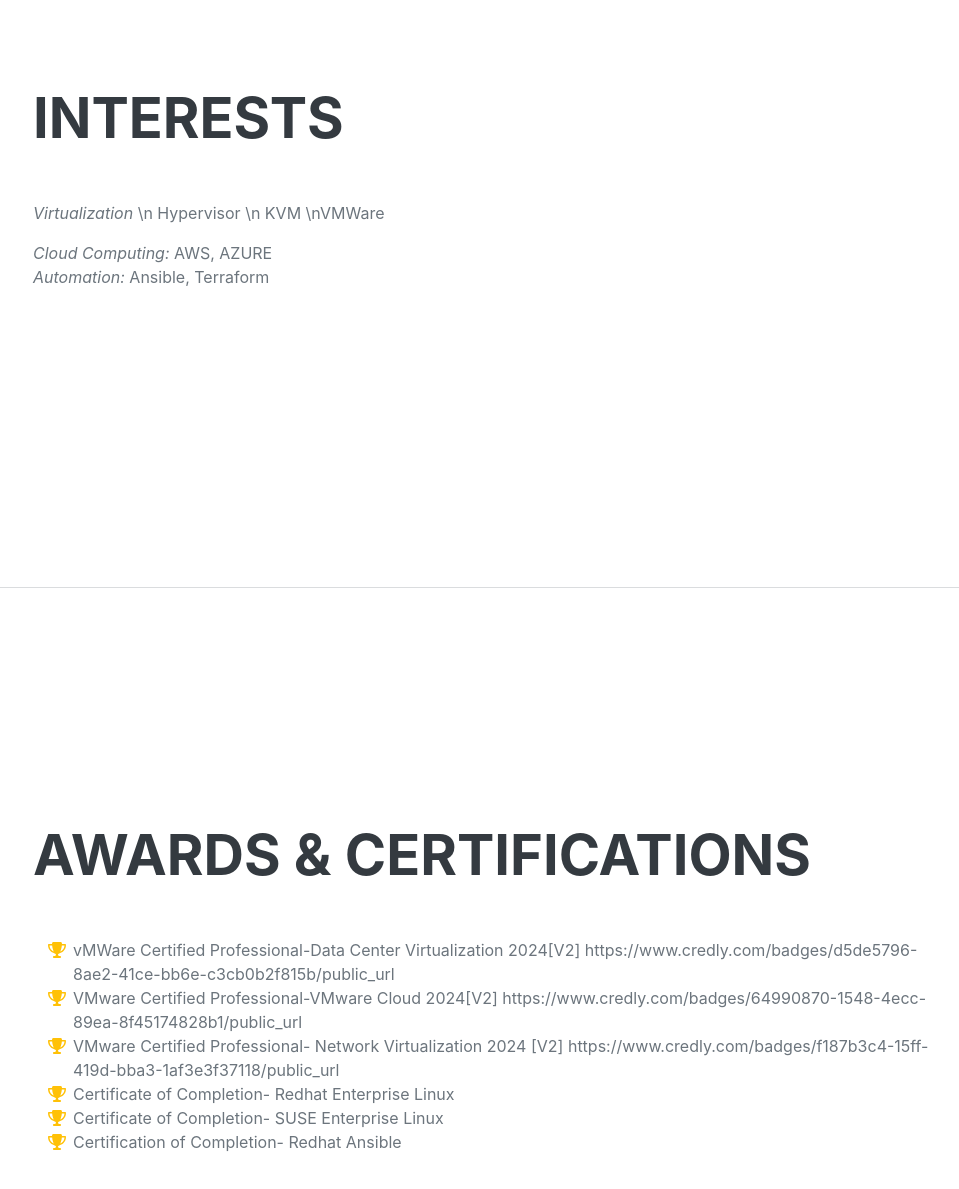
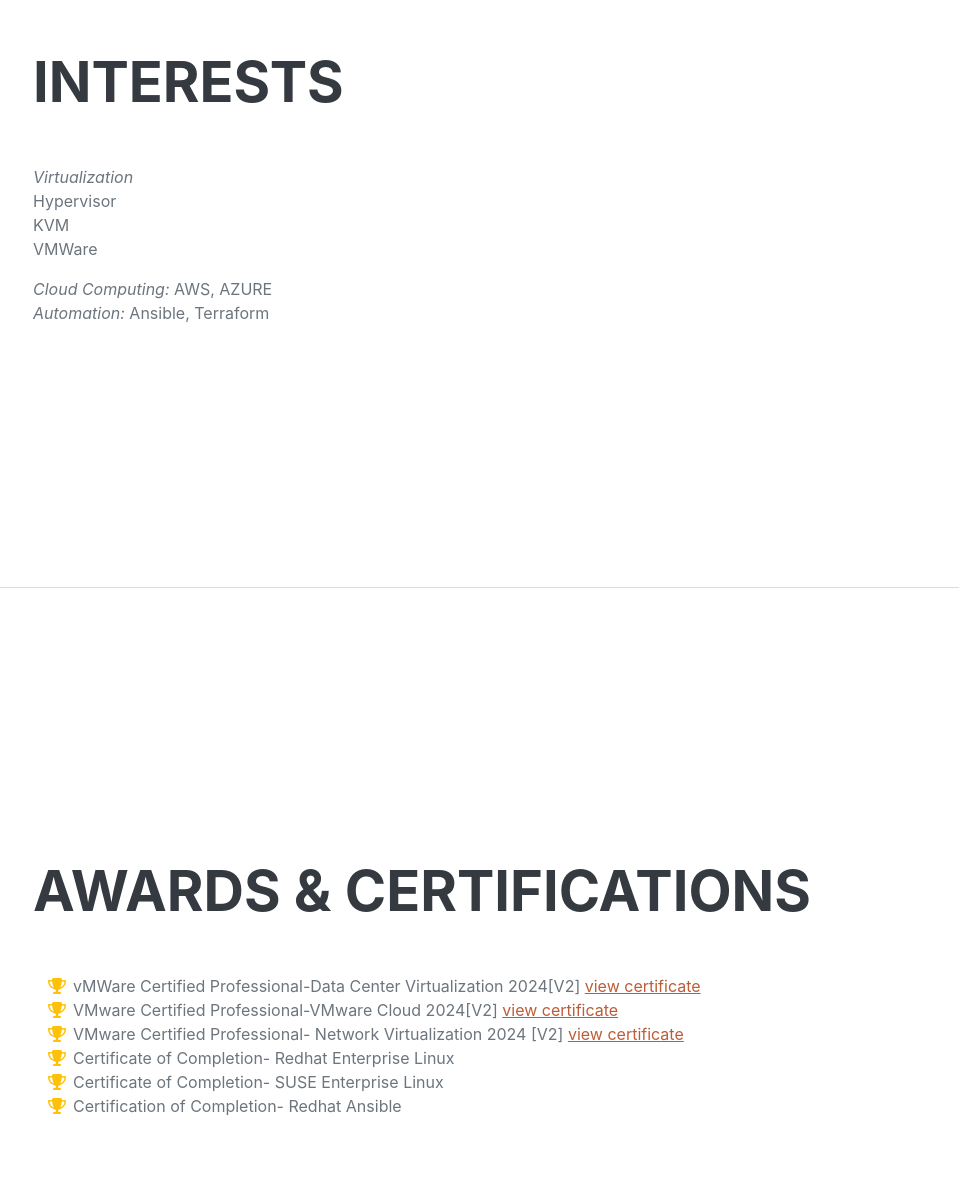
Before and after one commit to tomhiwet/tomhiwet.github.io, a plain HTML site: page index.html in a window 1280 px wide. Shown: the part 4305-5494 px from the top of the page, without its empty margins (287-1246 px from the left). Drawn offline with nearby package versions, Linux system fonts and the light colour scheme; a script that the page names is missing; a web font is replaced by a local one.

Commit message:
Update index.html

```diff
--- a/index.html
+++ b/index.html
@@ -193,7 +193,7 @@
             <section class="resume-section" id="interests">
                 <div class="resume-section-content">
                     <h2 class="mb-5">Interests</h2>
-                    <p><em>Virtualization</em> \n Hypervisor \n KVM \nVMWare </p>
+                    <p><em>Virtualization</em> <br>Hypervisor <br>KVM <br>VMWare </p>
                     <p class="mb-0"> <em>Cloud Computing: </em> AWS, AZURE </p>
                     <p class="mb-0"> <em>Automation: </em> Ansible, Terraform </p>
                 </div>
@@ -207,18 +207,18 @@
                         <li>
                             <span class="fa-li"><i class="fas fa-trophy text-warning"></i></span>
                             vMWare Certified Professional-Data Center Virtualization 2024[V2]
-                            <a>https://www.credly.com/badges/d5de5796-8ae2-41ce-bb6e-c3cb0b2f815b/public_url</a>
+                            <a href="https://www.credly.com/badges/d5de5796-8ae2-41ce-bb6e-c3cb0b2f815b/public_url">view certificate</a>
                         </li>
                         <li>
                             <span class="fa-li"><i class="fas fa-trophy text-warning"></i></span>
                            VMware Certified Professional-VMware Cloud 2024[V2]
-                           <a>https://www.credly.com/badges/64990870-1548-4ecc-89ea-8f45174828b1/public_url</a>
+                           <a href="https://www.credly.com/badges/64990870-1548-4ecc-89ea-8f45174828b1/public_url">view certificate</a>
                         </li>
 
                         <li>
                             <span class="fa-li"><i class="fas fa-trophy text-warning"></i></span>
                             VMware Certified Professional- Network Virtualization 2024 [V2]
-                           <a>https://www.credly.com/badges/f187b3c4-15ff-419d-bba3-1af3e3f37118/public_url</a>
+                           <a href="https://www.credly.com/badges/f187b3c4-15ff-419d-bba3-1af3e3f37118/public_url">view certificate</a>
                         </li>
                         <li>
                             <span class="fa-li"><i class="fas fa-trophy text-warning"></i></span>
```
